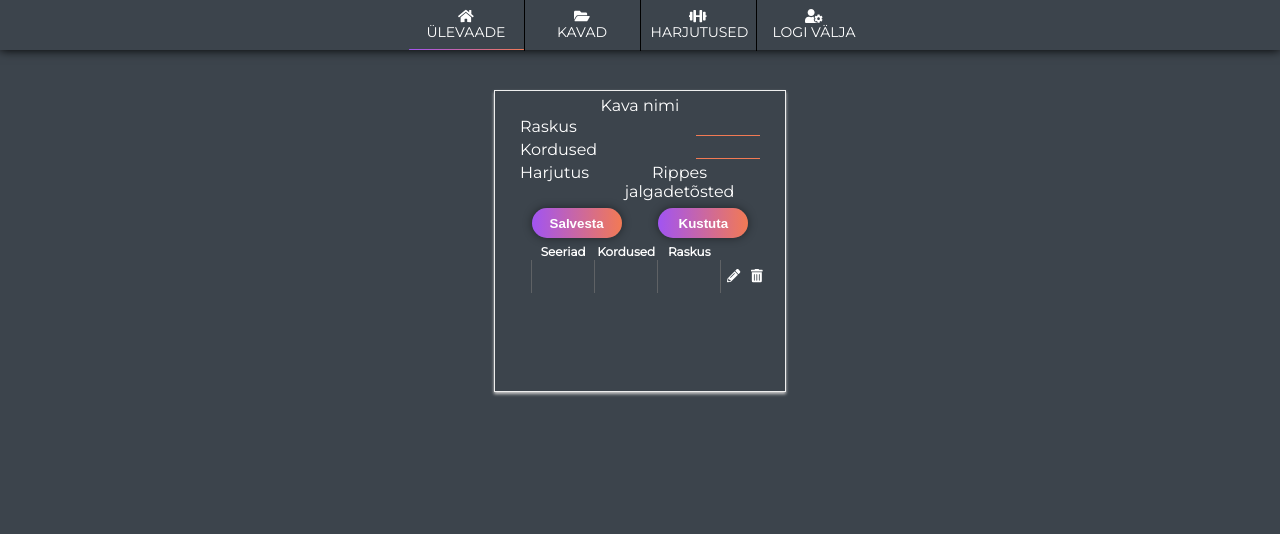
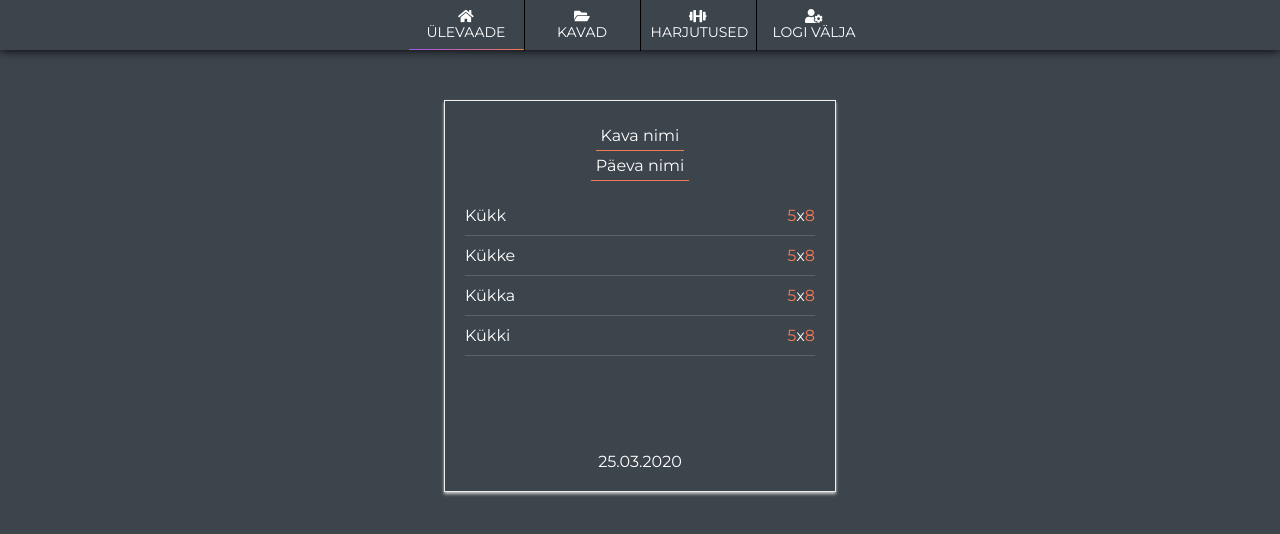
Before and after one commit to fredvunkiktkhk/fitfuture, a Vue app: page / in a window 1280 px wide. Shown: the top 534 px of the page. Built offline with nearby package versions, Linux system fonts and the light colour scheme.

Commit message:
#171472655 Workout diary component show Details on Id

```diff
--- a/src/components/Home.vue
+++ b/src/components/Home.vue
@@ -1,9 +1,8 @@
 <template>
     <div class="container">
-        <WorkoutDiary v-show="showEdit === true" @onEdit="showEdit" />
-        <WorkoutDiaryDetails />
+        <WorkoutDiary @onEdit="showEdit" />
+        <WorkoutDiaryDetails v-if="detailsId" />
         <div class="logo1">
-
         </div>
     </div>
 </template>
@@ -14,16 +13,22 @@
 
     export default {
         name: "Home",
+        components: {
+            WorkoutDiary, WorkoutDiaryDetails,
+        },
         props: {
           id: {
               type: Number,
-          }
+          },
         },
-        components: {
-            WorkoutDiary, WorkoutDiaryDetails,
+        data: function () {
+            return {
+                detailsId: null,
+            }
         },
         methods: {
           showEdit(value) {
+              this.detailsId = value;
               console.log(value);
           }
         },
--- a/src/components/WorkoutDiary/WorkoutDiary.vue
+++ b/src/components/WorkoutDiary/WorkoutDiary.vue
@@ -73,7 +73,8 @@
         align-items: center;
         width: 350px;
         min-height: 350px;
-        box-shadow: 0 10px 10px #000;
+        border: 1px solid #EEE;
+        box-shadow: 0 2px 3px #CCC;
         padding: 20px;
         margin-top: 50px;
     }
--- a/src/components/WorkoutDiary/WorkoutDiaryDetails.vue
+++ b/src/components/WorkoutDiary/WorkoutDiaryDetails.vue
@@ -76,8 +76,8 @@
         background: #3C444C;
         overflow: auto;
         text-align: center;
-        border: 1px solid #eee;
-        box-shadow: 0 2px 3px #ccc;
+        border: 1px solid #EEE;
+        box-shadow: 0 2px 3px #CCC;
     }
 
     .header {
```
Also changed, not shown: 1 other file (tests, documents, lock files or other folders).
